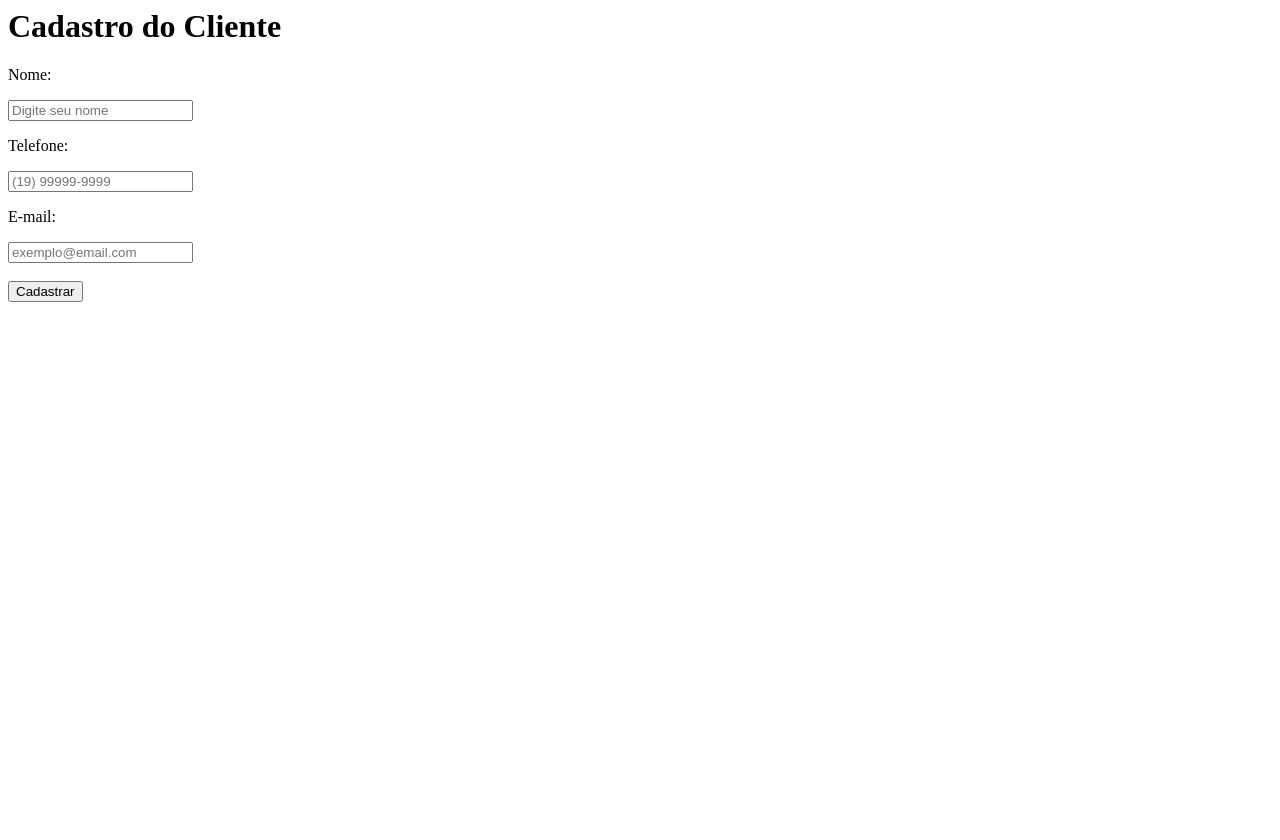
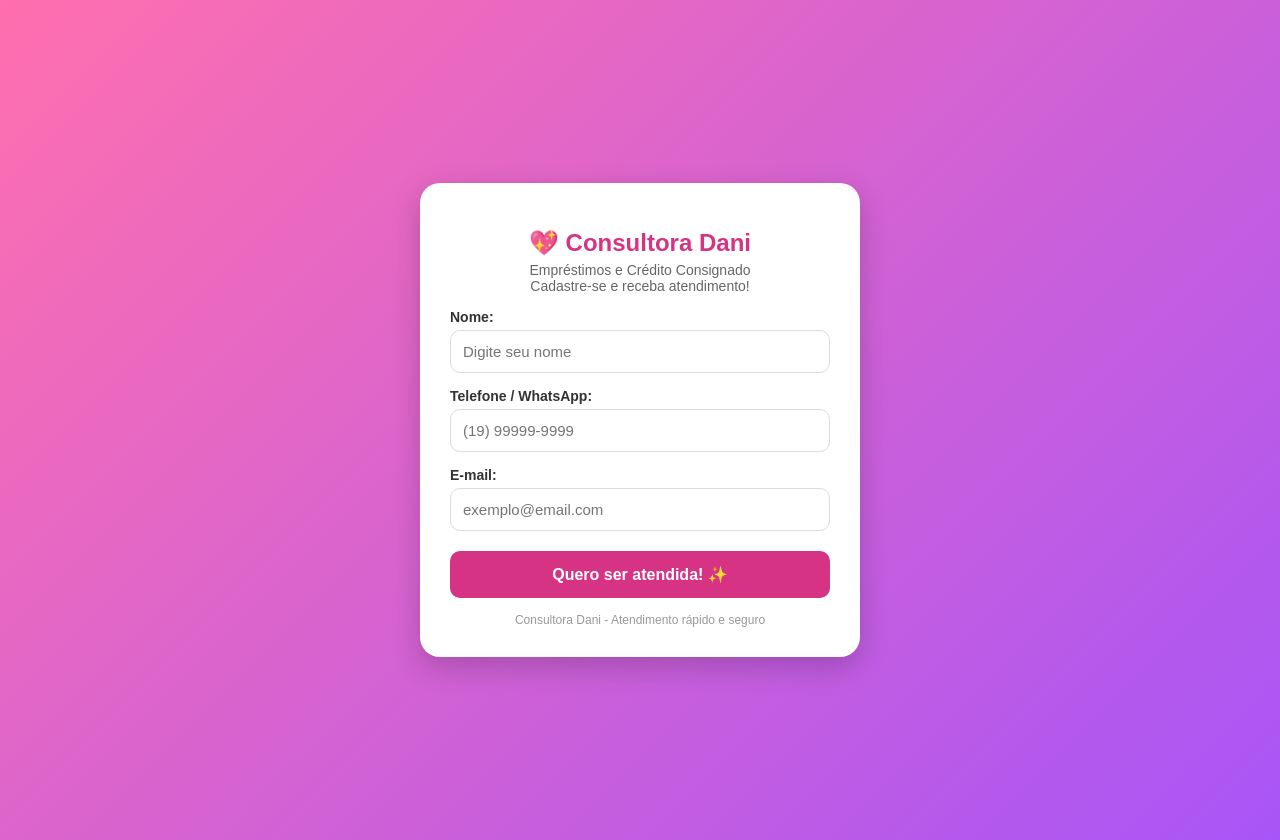
Before and after one commit to danielasampaio1/mvpagendamento, a plain HTML site: page index.html in a window 1280 px wide. Before the commit the page ends 800 px from the top, so only its background shows below. Drawn offline with Linux system fonts and the light colour scheme.

Commit message:
Update index.html

```diff
--- a/index.html
+++ b/index.html
@@ -1,22 +1,54 @@
-<h1>Cadastro do Cliente</h1>
+<!DOCTYPE html>
+<html lang="pt-BR">
+<head>
+<meta charset="UTF-8">
+<meta name="viewport" content="width=device-width, initial-scale=1.0">
+<title>Consultora Dani - Cadastro do Cliente</title>
+<style>
+body { font-family: Arial, sans-serif; background: linear-gradient(135deg, #ff6fae, #a855f7); margin: 0; padding: 20px; display: flex; justify-content: center; align-items: center; min-height: 100vh; }
+.card { background: white; padding: 30px; border-radius: 20px; width: 100%; max-width: 380px; box-shadow: 0 10px 30px rgba(0,0,0,0.2); text-align: center; }
+.card h1 { color: #d63384; font-size: 24px; margin-bottom: 5px; }
+.card p { color: #666; font-size: 14px; margin-top: 0; }
+label { display: block; text-align: left; font-weight: bold; margin-top: 15px; color: #333; font-size: 14px; }
+input { width: 100%; padding: 12px; margin-top: 5px; border: 1px solid #ddd; border-radius: 10px; font-size: 15px; box-sizing: border-box; }
+button { width: 100%; padding: 14px; background: #d63384; color: white; border: none; border-radius: 10px; font-size: 16px; font-weight: bold; margin-top: 20px; cursor: pointer; }
+button:hover { background: #b81f6d; }
+#msg { margin-top: 15px; font-weight: bold; color: #22c55e; }
+.footer { margin-top: 15px; font-size: 12px; color: #999; }
+</style>
+</head>
+<body>
+<div class="card">
+<h1>💖 Consultora Dani</h1>
+<p>Empréstimos e Crédito Consignado<br>Cadastre-se e receba atendimento!</p>
 
-<p>Nome:</p>
-<input id="nome" placeholder="Digite seu nome">
+<label>Nome:</label>
+<input type="text" id="nome" placeholder="Digite seu nome">
 
-<p>Telefone:</p>
-<input id="telefone" placeholder="(19) 99999-9999">
+<label>Telefone / WhatsApp:</label>
+<input type="text" id="telefone" placeholder="(19) 99999-9999">
 
-<p>E-mail:</p>
-<input id="email" placeholder="exemplo@email.com">
+<label>E-mail:</label>
+<input type="email" id="email" placeholder="exemplo@email.com">
 
-<br><br>
-<button onclick="cadastrar()">Cadastrar</button>
+<button onclick="cadastrar()">Quero ser atendida! ✨</button>
+<div id="msg"></div>
 
-<p id="mensagem"></p>
+<div class="footer">Consultora Dani - Atendimento rápido e seguro</div>
+</div>
 
 <script>
 function cadastrar() {
-  let nome = document.getElementById("nome").value;
-  document.getElementById("mensagem").innerText = "Obrigada, " + nome + "! Cadastro feito com sucesso!";
+  var nome = document.getElementById("nome").value;
+  var msg = document.getElementById("msg");
+  if (nome === "") {
+    msg.innerHTML = "Por favor, digite seu nome!";
+    msg.style.color = "red";
+    return;
+  }
+  msg.style.color = "#22c55e";
+  msg.innerHTML = "Obrigada, " + nome + "! Cadastro feito com sucesso! 💖 Já já te chamo no WhatsApp!";
 }
 </script>
+</body>
+</html>
```
